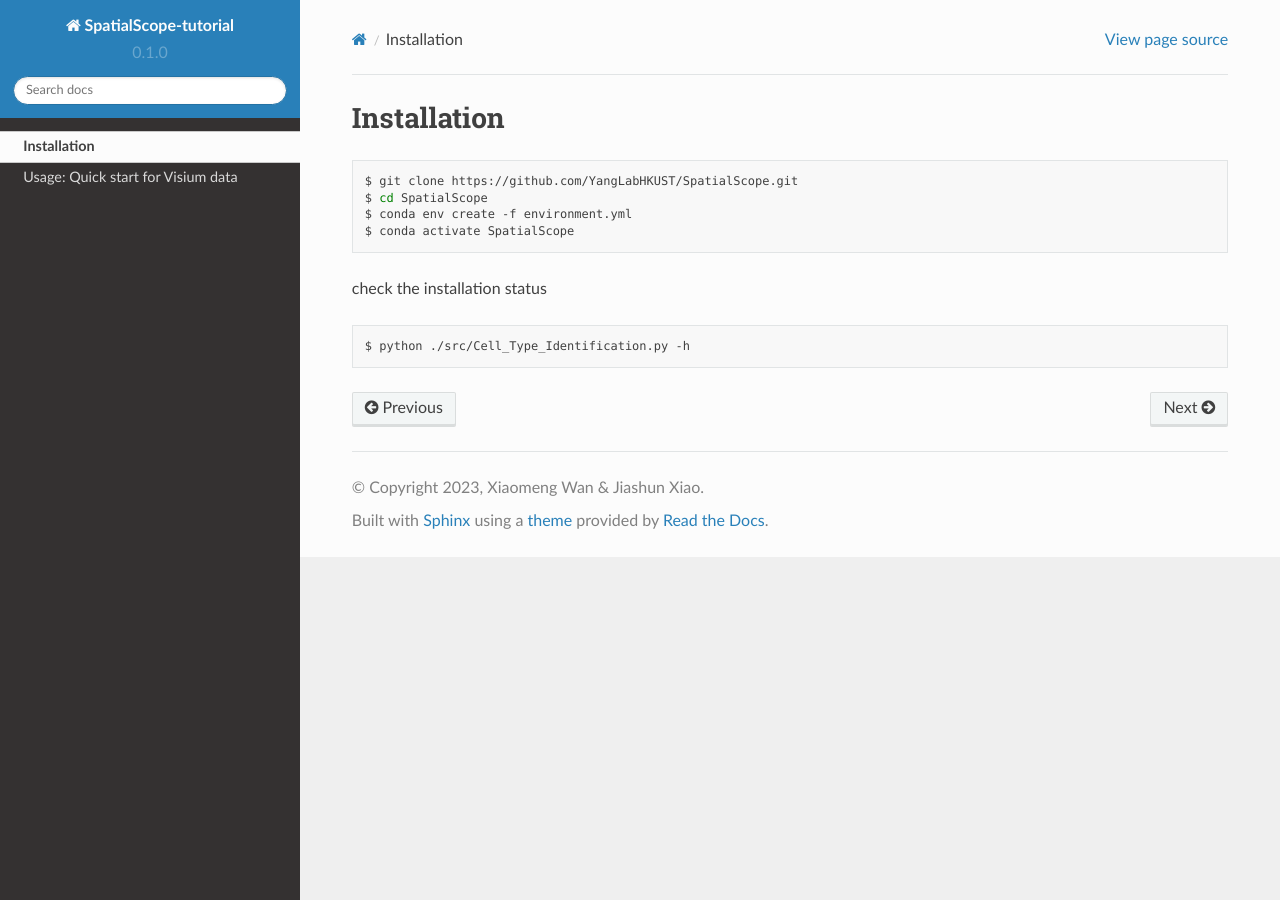
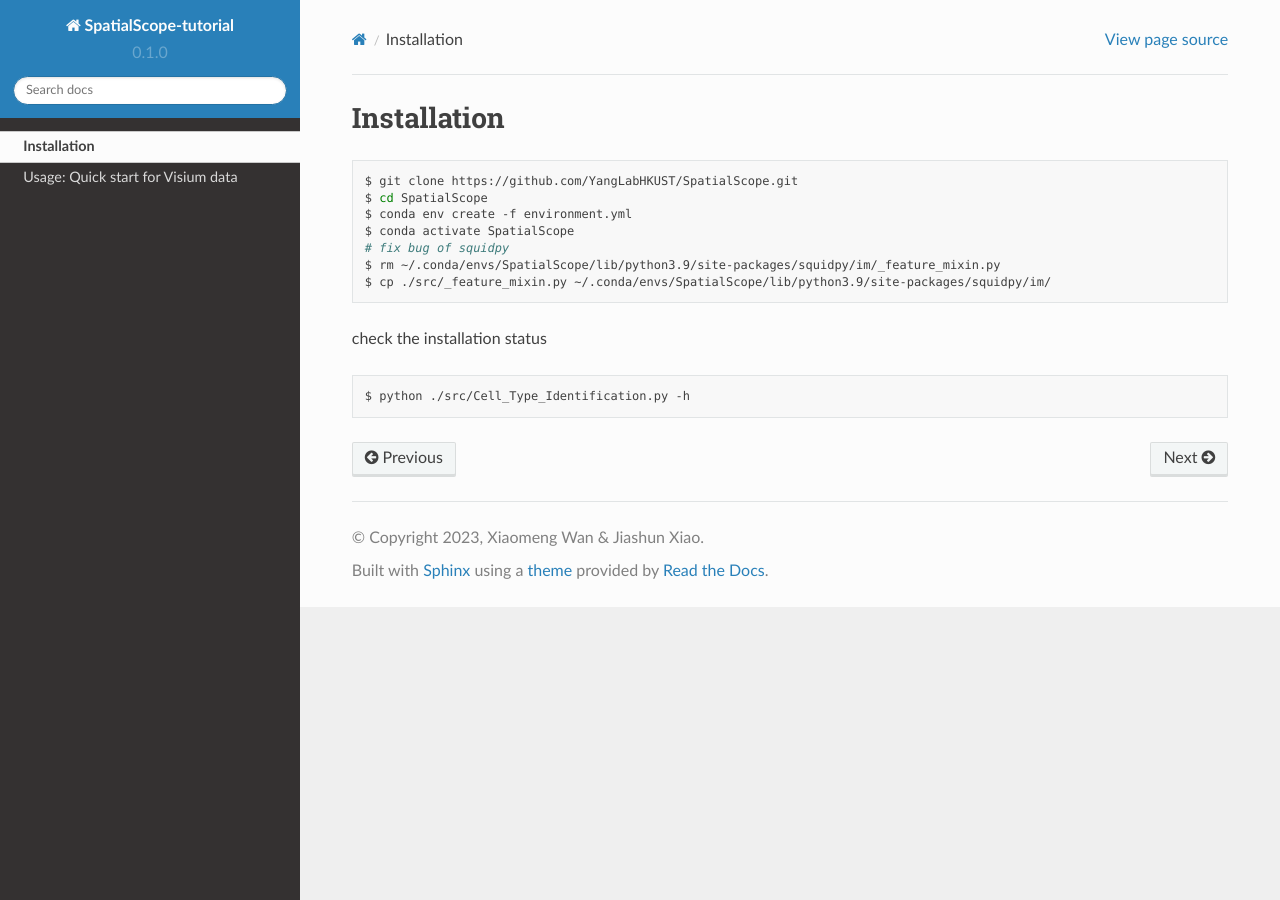
Before and after one commit to JiaShun-Xiao/SpatialScope-tutorial, a Sphinx documentation site: the page built from docs/source/installation.md, in a window 1280 px wide. Built offline with Sphinx 7.4.7 and the Read the Docs theme 2.0.0, drawn with Linux system fonts in a browser that asks for light colours; pages that are not in the unit, such as notebooks, are missing from menus.

Commit message:
fix bug of squidpy

````diff
--- a/docs/source/installation.md
+++ b/docs/source/installation.md
@@ -4,6 +4,9 @@ $ git clone https://github.com/YangLabHKUST/SpatialScope.git
 $ cd SpatialScope
 $ conda env create -f environment.yml
 $ conda activate SpatialScope
+# fix bug of squidpy
+$ rm ~/.conda/envs/SpatialScope/lib/python3.9/site-packages/squidpy/im/_feature_mixin.py
+$ cp ./src/_feature_mixin.py ~/.conda/envs/SpatialScope/lib/python3.9/site-packages/squidpy/im/
 ```
 check the installation status
 ```shell
````
